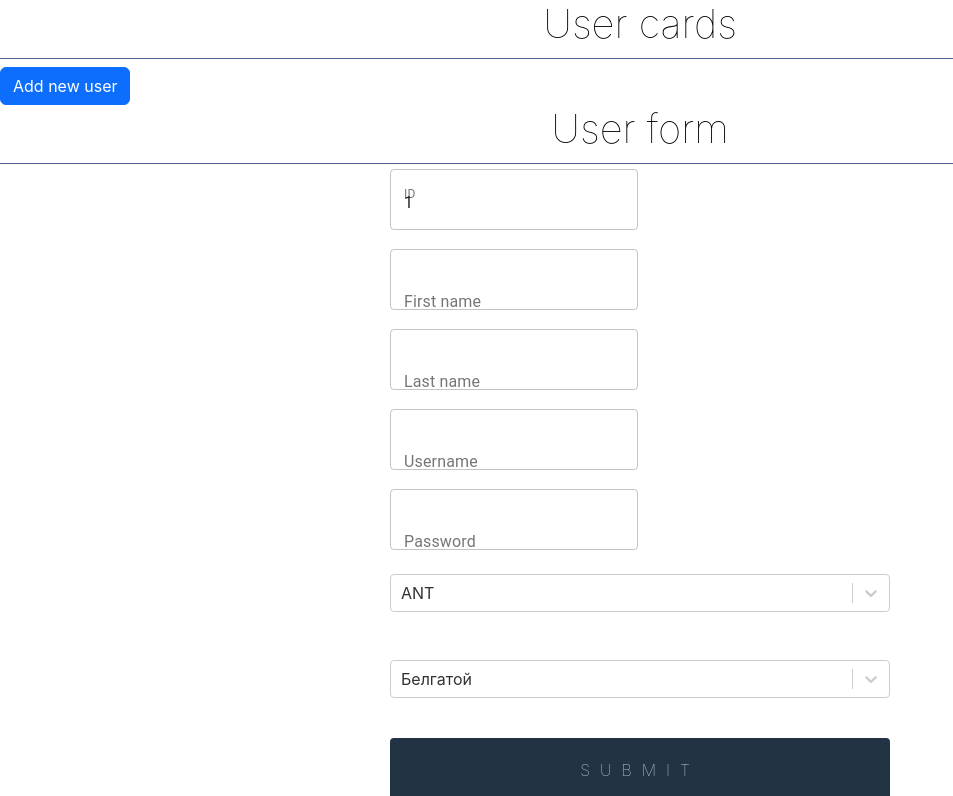
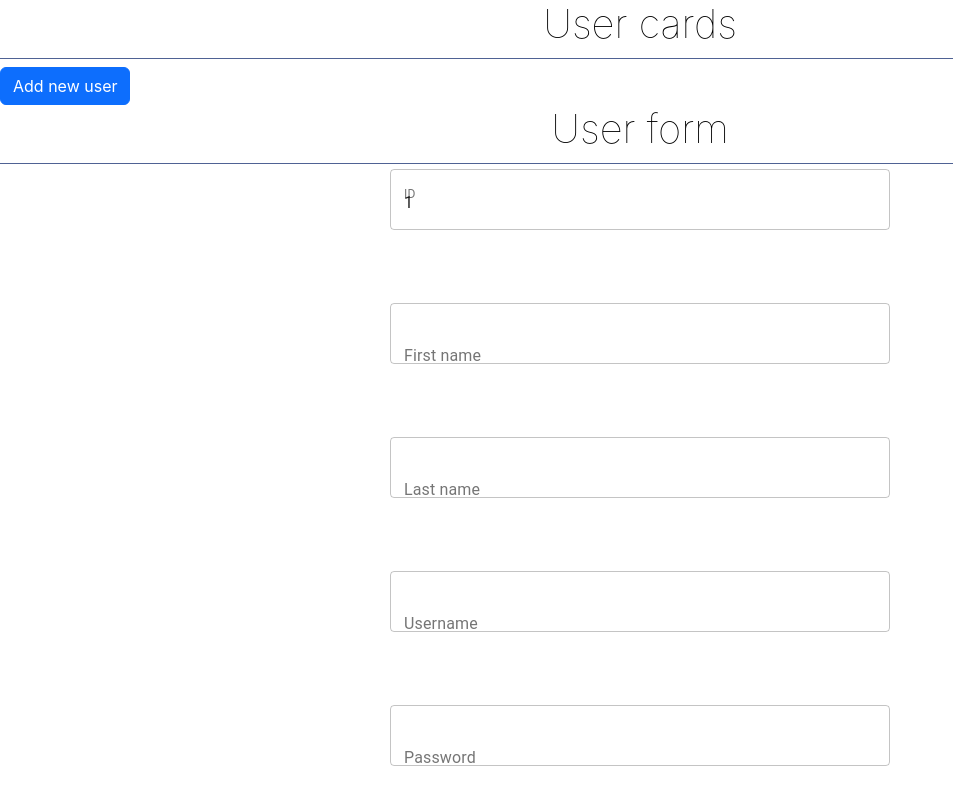
Before and after one commit to stsdmchv/test-project, a React (Create React App) app: page /addNewUser in a window 1280 px wide. Shown: the top 796 px of the page, without its empty margins (0-953 px from the left). Built offline with nearby package versions, Linux system fonts and the light colour scheme; the HTML template or start-up script is replaced by a standard one.

Commit message:
try styles

```diff
--- a/src/components/PersonCard/personCard.jsx
+++ b/src/components/PersonCard/personCard.jsx
@@ -6,6 +6,7 @@ import {FormProvider, useForm} from "react-hook-form";
 import {yupResolver} from "@hookform/resolvers/yup/dist/yup";
 import {FirstName, ID, LastName, Password, Roles, Username, WorkBorders} from "./CreateCard/fields/Fields";
 import schema from "./CreateCard/fields/schema";
+import {TextField} from "@material-ui/core";
 
 // @desc    Show card
 // @route   GET /
@@ -38,23 +39,12 @@ export const PersonCard = () => {
         <form
           onSubmit={methods.handleSubmit(onSub)}>
           <ID id={id}/>
-          <br/>
-          <br/>
           <FirstName firstName={cardToShow.firstName}/>
-          <br/>
-          <br/>
           <LastName lastName={cardToShow.lastName}/>
-          <br/>
-          <br/>
           <Username userName={cardToShow.username}/>
-          <br/>
-          <br/>
           <Password password={cardToShow.password}/>
-          <br/>
-          <br/>
+          <TextField placeholder='Password' variant='outlined'/>
           <Roles role={cardToShow.roles}/>
-          <br/>
-          <br/>
           <WorkBorders idB={cardToShow.workBorder}/>
           <button type="submit" name="save">Submit</button>
           <button type="submit" name="delete">Delete card</button>
--- a/src/styles.scss
+++ b/src/styles.scss
@@ -8,8 +8,11 @@ body {
   "Ubuntu", "Cantarell", "Fira Sans", "Droid Sans", "Helvetica Neue",
   sans-serif;
   }
-.UserForm{
-  padding: 15px;
+form{
+  display: flex;
+  flex-direction: column;
+  width: 50%;
+  gap:15px;
   }
 
 form {
```
